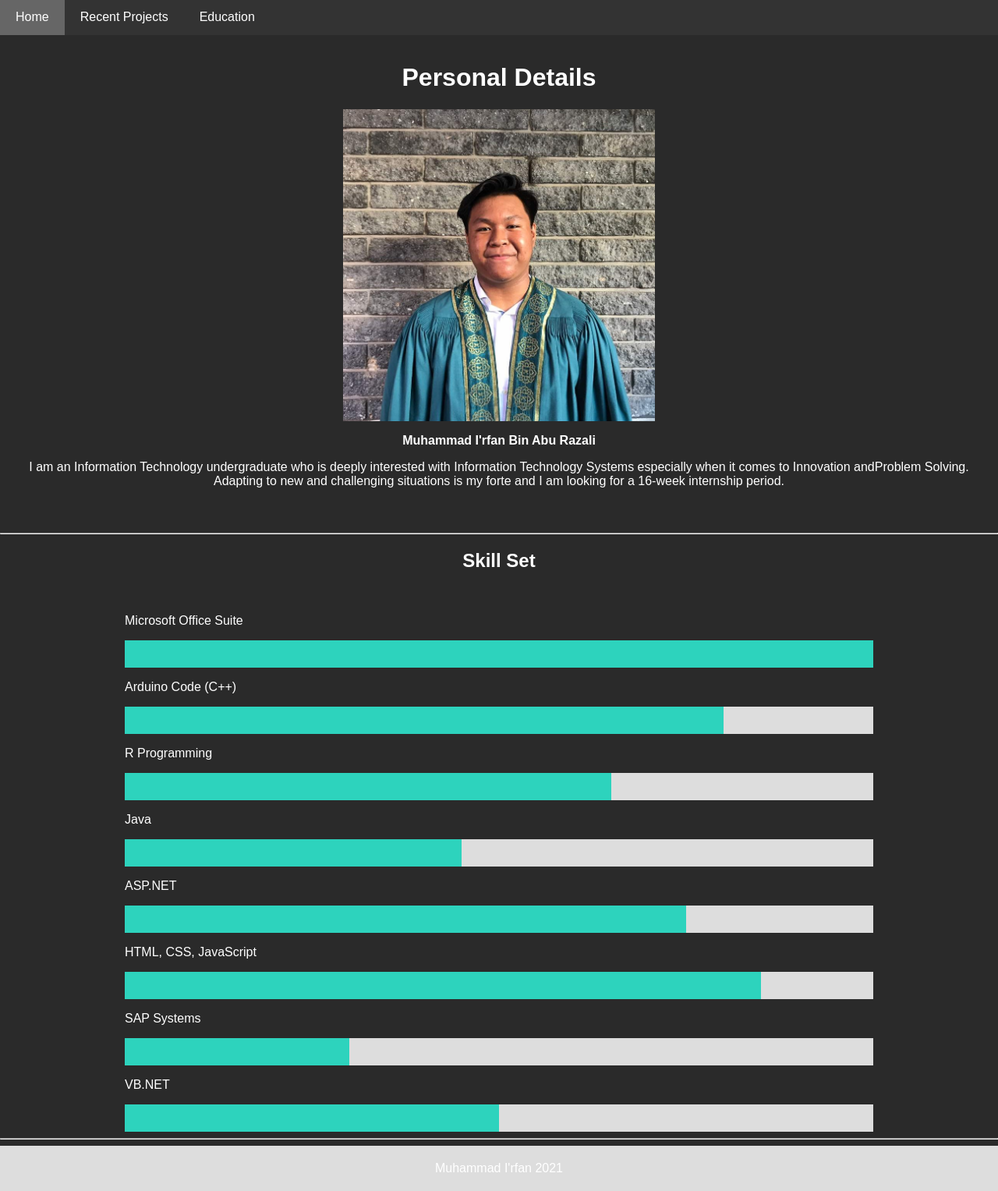
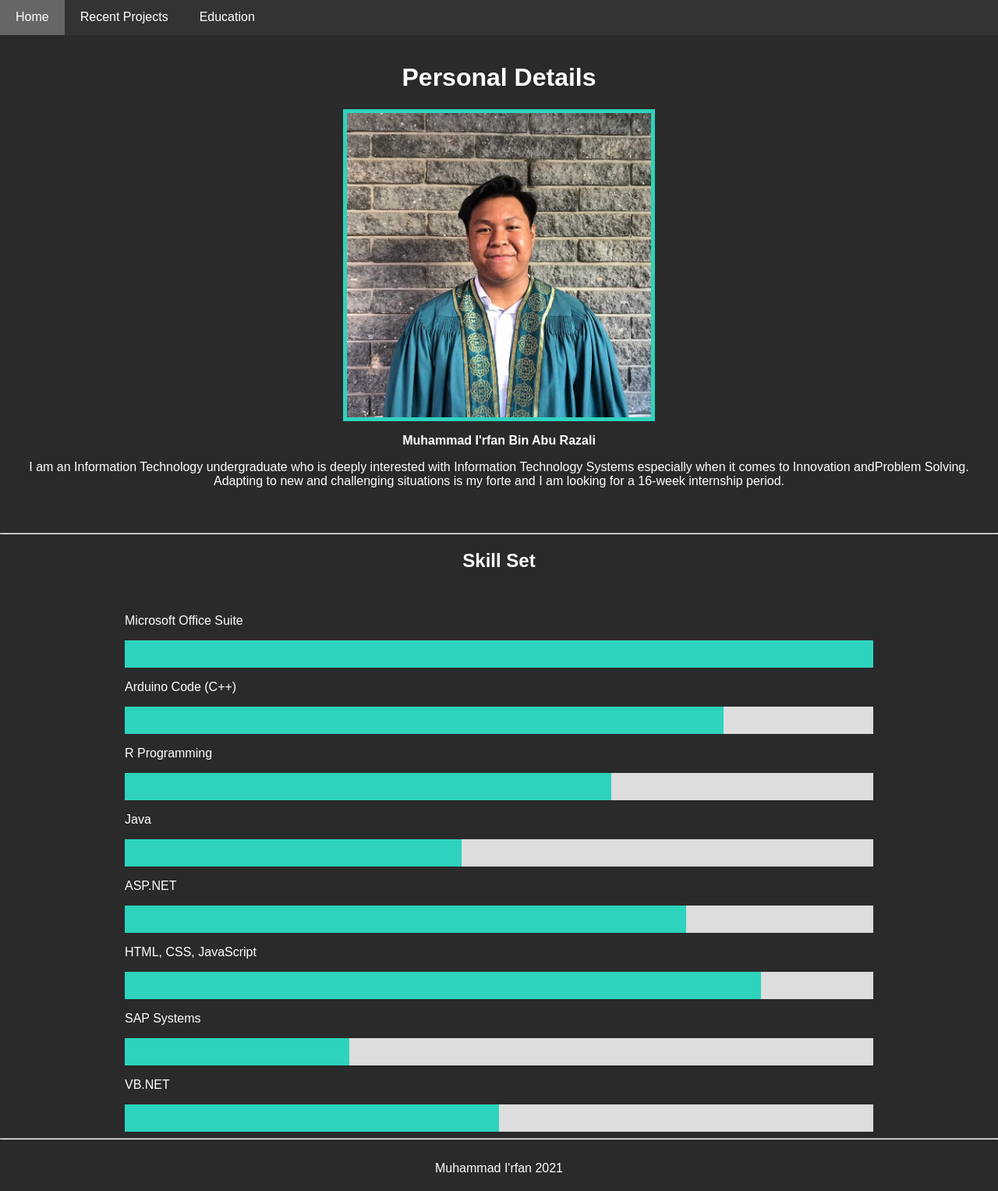
Before and after one commit to muhdirfan45/html-git-project, a PHP site: page / in a window 1280 px wide. Shown: the part 241-1768 px from the top of the page at 78% size. Run offline with PHP 8.4, Linux system fonts and the light colour scheme.

Commit message:
Changed Footer background colour and added border around image

```diff
--- a/style.css
+++ b/style.css
@@ -124,6 +124,7 @@
   max-width: 400px;
   max-height: 450px;
   width: 50%;
+  border: 5px solid rgb(45, 211, 189);
 }
 
 /* Timeline section */
@@ -289,7 +290,7 @@
 .footer {
   padding: 20px;
   text-align: center;
-  background: #ddd;
+  background: rgba(221, 221, 221, 0);
 }
 
 /* Responsive layout - when the screen is less than 700px wide, make the two columns stack on top of each other instead of next to each other */
```
